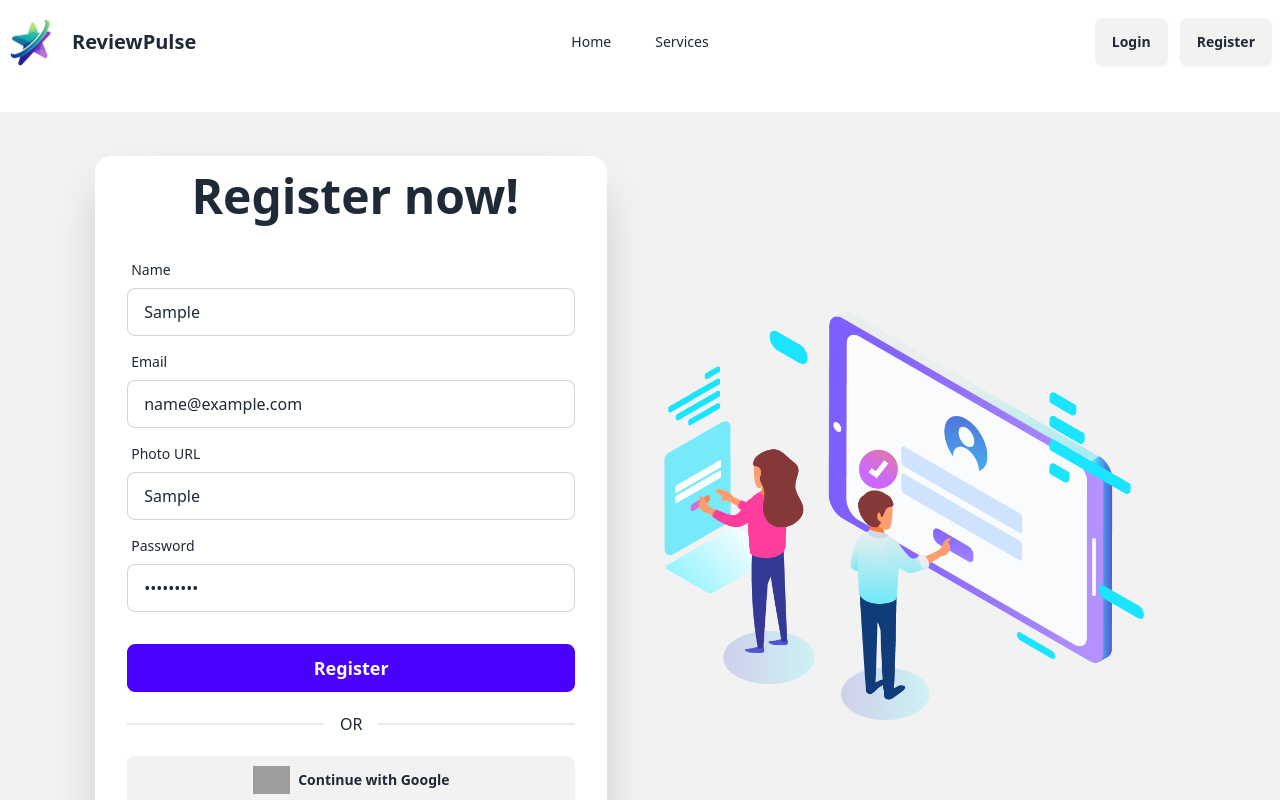
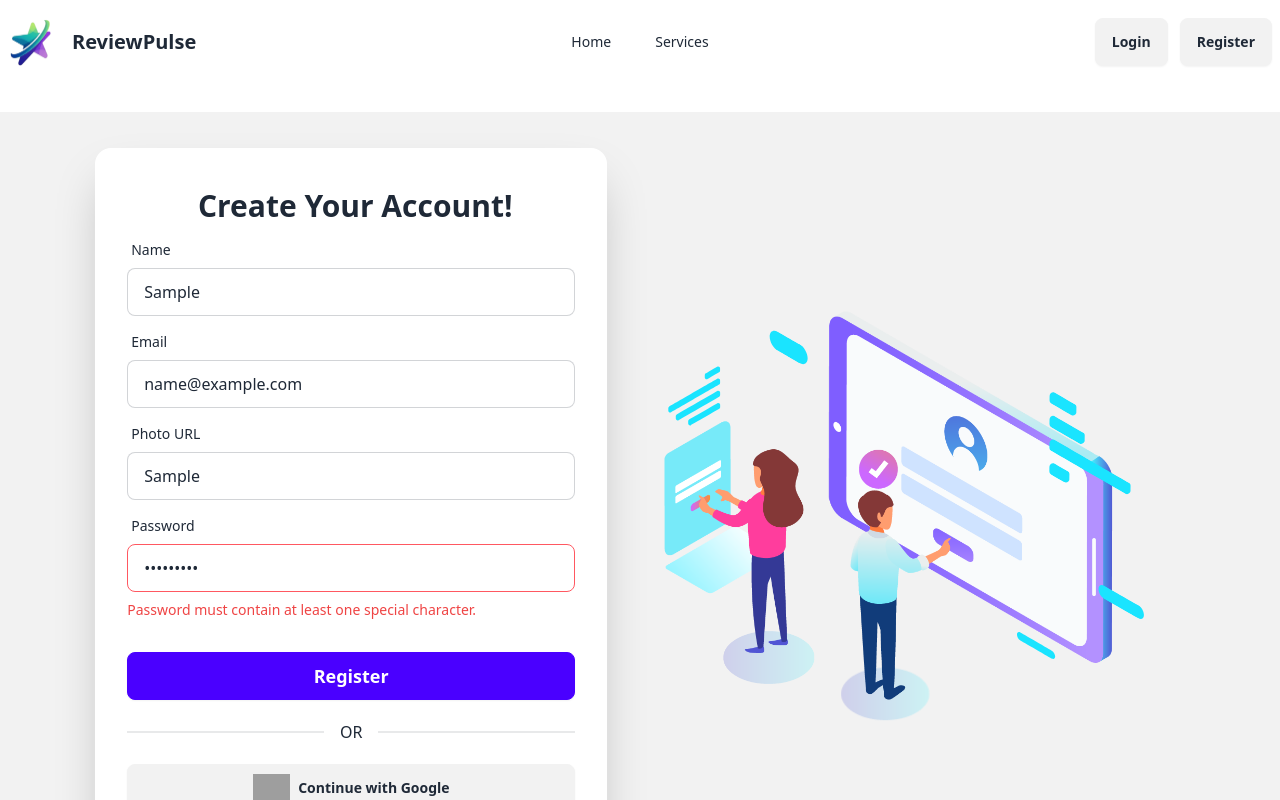
Before and after one commit to musfikanoni/ReviewPulse-client, a React (Vite) app: page /register in a window 1280 px wide. Both pictures are taken after typing "Sample", "name@example.com", "Sample", "Sample123" into the empty fields and a click on the button "Continue with Google". Shown: the top 800 px of the page. Built offline with nearby package versions, Linux system fonts and the light colour scheme; no server answers; grey boxes are pictures that could not be loaded.

Commit message:
password validate

```diff
--- a/package.json
+++ b/package.json
@@ -15,6 +15,7 @@
     "localforage": "^1.10.0",
     "lottie-react": "^2.4.0",
     "match-sorter": "^8.0.0",
+    "motion": "^12.0.6",
     "react": "^18.3.1",
     "react-datepicker": "^7.5.0",
     "react-dom": "^18.3.1",
--- a/src/pages/Register/Register.jsx
+++ b/src/pages/Register/Register.jsx
@@ -9,10 +9,26 @@ import Swal from 'sweetalert2';
 const Register = () => {
 
     const navigate = useNavigate();
-    const [success, setSuccess] = useState(false);
-    const [errorMessage, setErrorMessage] = useState('');
+    const [password, setPassword] = useState("");
+    const [passwordErrors, setPasswordErrors] = useState([]);
 
     const { createUser, updateUserProfile } = useContext(AuthContext);
+
+    const validatePassword = (password) => {
+        const errors = [];
+        if (password.length < 6) errors.push("Password must be at least 6 characters long.");
+        if (!/[A-Z]/.test(password)) errors.push("Password must contain at least one uppercase letter.");
+        if (!/[a-z]/.test(password)) errors.push("Password must contain at least one lowercase letter.");
+        if (!/\d/.test(password)) errors.push("Password must contain at least one number.");
+        if (!/[@$!%*?&]/.test(password)) errors.push("Password must contain at least one special character.");
+        return errors;
+      };
+
+      const handlePasswordChange = (e) => {
+        const newPassword = e.target.value;
+        setPassword(newPassword);
+        setPasswordErrors(validatePassword(newPassword));
+      };
 
     const handleReegister = (e) => {
         e.preventDefault();
@@ -21,8 +37,10 @@ const Register = () => {
         const email = form.email.value;
         const photoUrl = form.photo.value;
         const password = form.password.value;
-        console.log(name, email, photoUrl, password);
+
         const user = {email, password}
+
+
 
 
         fetch('https://assignment-11-server-eta-jade.vercel.app/users', {
@@ -50,20 +68,9 @@ const Register = () => {
             });
 
 
-        //password Validation
-        //reset error and status
-        // setErrorMessage('');
-        // setSuccess(false);
 
-        // if(password.length < 6){
-        //     setErrorMessage('Password should be 6 charecter')
-        // }
 
-        // const passwordRegex = /^(?=.*[A-Z])(?=.*[a-z])(?=.*\d)(?=.*[@$!%*?&])[A-Za-z\d@$!%*?&]{6,}$/;
-        // if(!passwordRegex.test(password)){
-        //     setErrorMessage('At last 1 uppercase,1 lowercase and 1 number and 1 special character');
-        //     return;
-        // }
+
 
 
         //save new user
@@ -92,8 +99,9 @@ const Register = () => {
                         <Lottie animationData={registerLottieData}></Lottie>
                     </div>
                     <div className="card bg-base-100 w-full max-w-lg shrink-0 shadow-2xl">
-                        <h1 className="text-5xl ml-2 mt-4 font-bold text-center">Register now!</h1>
+
                         <form onSubmit={handleReegister} className="card-body">
+                        <h1 className="text-3xl ml-2 mt-2 font-bold text-center">Create Your Account!</h1>
                             <div className="form-control">
                                 <label className="label">
                                     <span className="label-text">Name</span>
@@ -114,9 +122,22 @@ const Register = () => {
                             </div>
                             <div className="form-control">
                                 <label className="label">
-                                    <span className="label-text">Password</span>
+                                <span className="label-text">Password</span>
                                 </label>
-                                <input type="password" name='password' placeholder="password" className="input input-bordered" required />
+                                <input type="password" name="password" placeholder="password" value={password}
+                                onChange={handlePasswordChange}
+                                className={`input input-bordered ${
+                                    passwordErrors.length ? "input-error" : ""
+                                }`}
+                                required
+                                />
+                                <div className="mt-2">
+                                {passwordErrors.map((error, index) => (
+                                    <p key={index} className="text-red-500 text-sm">
+                                    {error}
+                                    </p>
+                                ))}
+                                </div>
                             </div>
                             <div className="form-control mt-6">
                                 <button className="btn btn-primary text-lg font-bold text-white">Register</button>
```
Also changed, not shown: 1 other file (tests, documents, lock files or other folders).
